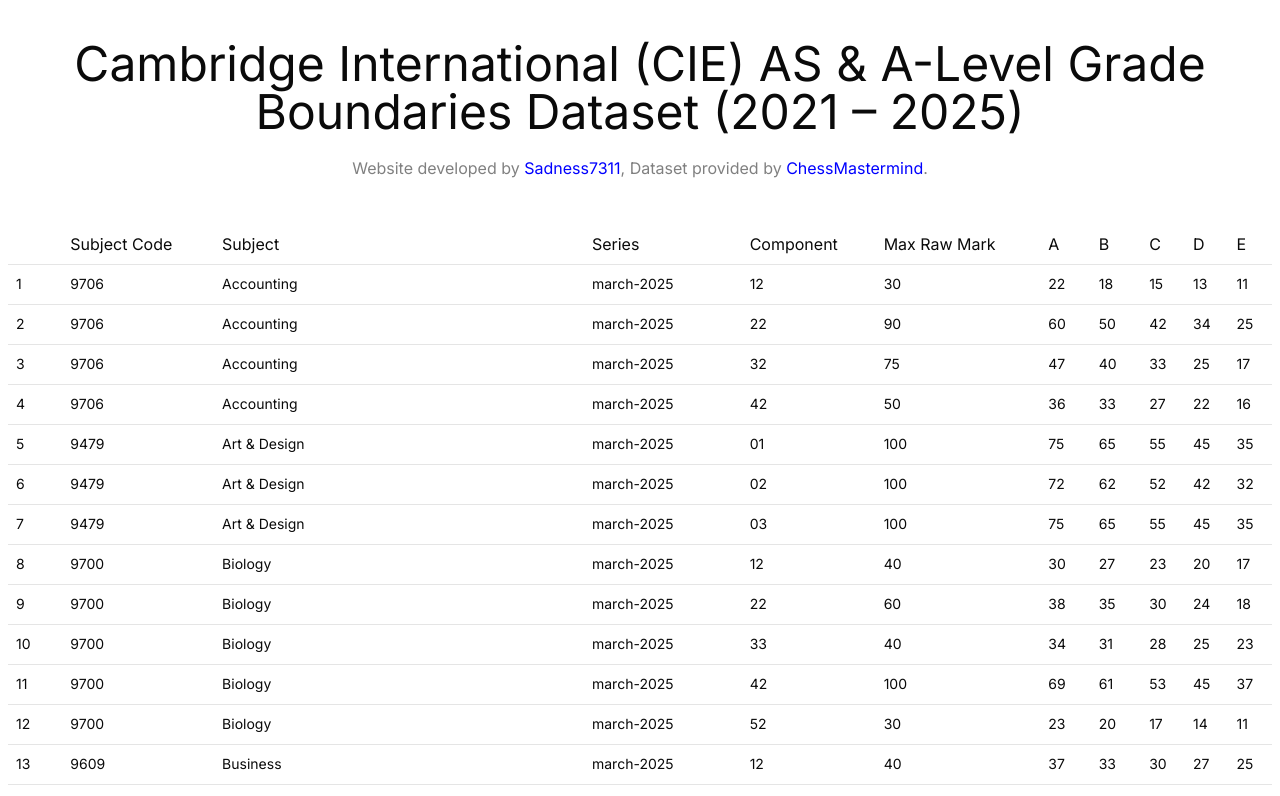
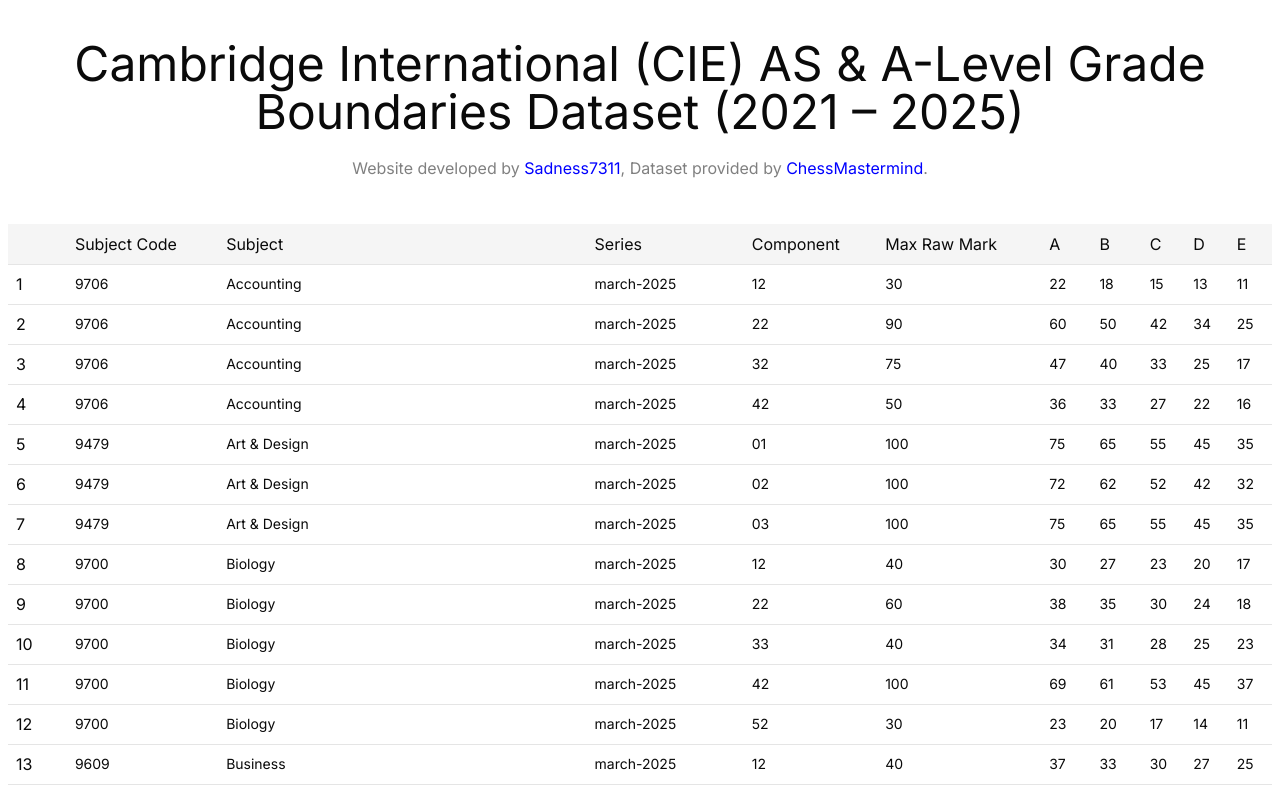
Before and after one commit to Sadness7311/grade-thresholds, a React (Vite) app: page / in a window 1280 px wide. Shown: the top 796 px of the page. Built offline with nearby package versions, Linux system fonts and the light colour scheme.

Commit message:
header bg color changed

```diff
--- a/src/ThresholdsTable.jsx
+++ b/src/ThresholdsTable.jsx
@@ -32,7 +32,7 @@ function ThresholdsTable({ header, thresholds }) {
     <div className='w-full flex flex-col gap-5'>
       <Table>
         <TableHeader>
-          <TableRow className='text-base'>
+          <TableRow className='text-base bg-accent'>
             { header.map((head, i) => <TableHead key={i}>{ head }</TableHead>) }
           </TableRow>
         </TableHeader>
@@ -42,7 +42,7 @@ function ThresholdsTable({ header, thresholds }) {
               <TableRow key={i}>
                 {
                   [i + 1, ...threshold].map((head, i) =>
-                    <TableHead key={i}>
+                    <TableHead key={i} className={i == 0 && 'text-base'}>
                       { head }
                     </TableHead>
                   )
--- a/src/index.css
+++ b/src/index.css
@@ -61,11 +61,6 @@
   --border: oklch(0.922 0 0);
   --input: oklch(0.922 0 0);
   --ring: oklch(0.708 0 0);
-  --chart-1: oklch(0.646 0.222 41.116);
-  --chart-2: oklch(0.6 0.118 184.704);
-  --chart-3: oklch(0.398 0.07 227.392);
-  --chart-4: oklch(0.828 0.189 84.429);
-  --chart-5: oklch(0.769 0.188 70.08);
   --sidebar: oklch(0.985 0 0);
   --sidebar-foreground: oklch(0.145 0 0);
   --sidebar-primary: oklch(0.205 0 0);
@@ -95,11 +90,6 @@
   --border: oklch(1 0 0 / 10%);
   --input: oklch(1 0 0 / 15%);
   --ring: oklch(0.556 0 0);
-  --chart-1: oklch(0.488 0.243 264.376);
-  --chart-2: oklch(0.696 0.17 162.48);
-  --chart-3: oklch(0.769 0.188 70.08);
-  --chart-4: oklch(0.627 0.265 303.9);
-  --chart-5: oklch(0.645 0.246 16.439);
   --sidebar: oklch(0.205 0 0);
   --sidebar-foreground: oklch(0.985 0 0);
   --sidebar-primary: oklch(0.488 0.243 264.376);
```
